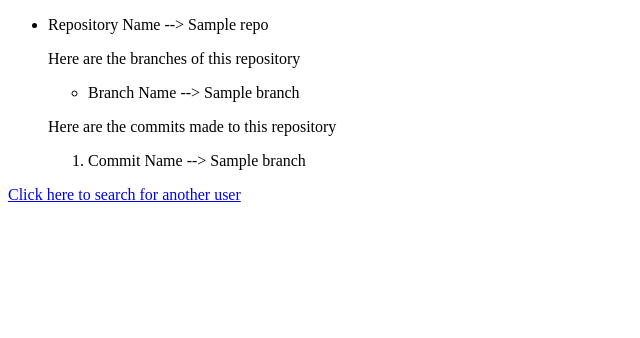
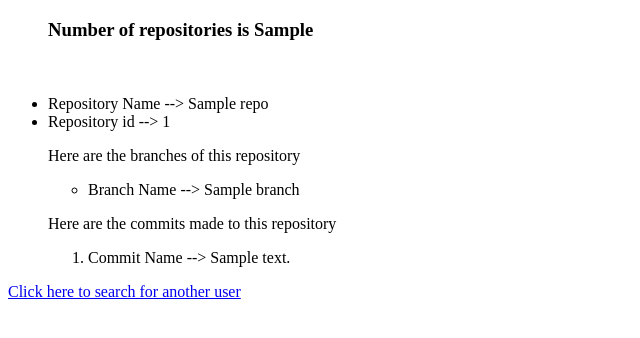
Before and after one commit to luvpreetsingh/git-search-django, a Django app: template search/templates/results.html in a window 1280 px wide. Shown: the top 338 px of the page, without its empty margins (0-640 px from the left). Run offline with Django 3.2, Linux system fonts and the light colour scheme; the template is opened without the code that fills it: most values are stand-ins (such as "Sample title", 1, 10 or a date in 2020).

Commit message:
changed repo type

```diff
--- a/search/templates/results.html
+++ b/search/templates/results.html
@@ -9,23 +9,24 @@
 
 <div>
 	<ul>
-	{% for repo in repo_info %}
-		{% with count=forloop.counter %}
-		<li>Repository Name --> {{ repo }} </li>
+	<h3>Number of repositories is {{ repo_no }}</h3>
+	{% for repo in user_info %}
+	<br/><br/>
+		<li>Repository Name --> {{ repo.name }} </li>
+		<li>Repository id --> {{ repo.id }} </li>
 		<p>Here are the branches of this repository</p>
 		<ul>
-		{% for branch in branch_info.count %}
-			<li>Branch Name --> {{ branch }}</li>
+		{% for branch in repo.branches %}
+			<li>Branch Name --> {{ branch.name }}</li>
 		{% endfor %}
 		</ul>
 		<p>Here are the commits made to this repository</p>
 		<ol>
-		{% for commit in commit_info.count %}
-			<li>Commit Name --> {{ commit }}</li>
+		{% for commit in repo.commits %}
+			<li>Commit Name --> {{ commit.message }}</li>
 		{% endfor %}
 		</ol>
-		{% endwith %}
-	{% endfor %}
+		{% endfor %}
 	</ul>
 </div>
 <a href="{% url 'search:home' %}">Click here to search for another user</a>
```
